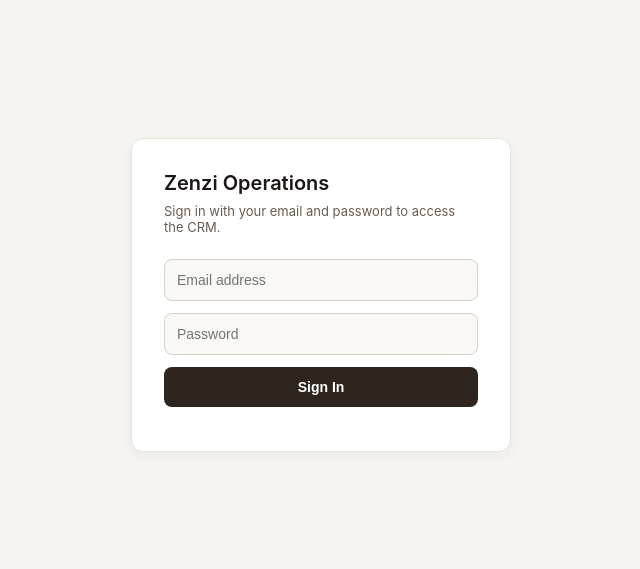
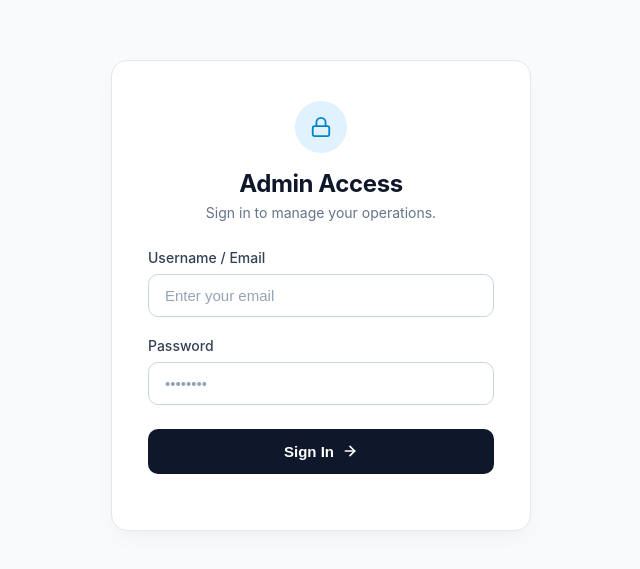
Before and after one commit to peshalacharya28-arch/Zenzi-CRM, a website: page public/index.html in a window 1280 px wide. Shown: the part 105-674 px from the top of the page, without its empty margins (319-959 px from the left). Drawn offline with nearby package versions, Linux system fonts and the light colour scheme.

Commit message:
Add files via upload

```diff
--- a/public/index.html
+++ b/public/index.html
@@ -3,70 +3,162 @@
 <head>
   <meta charset="UTF-8">
   <meta name="viewport" content="width=device-width, initial-scale=1.0">
-  <title>Zenzi Shop — Login Gateway</title>
+  <title>Zenzi Shop — Admin Access</title>
   <script src="https://cdn.jsdelivr.net/npm/@supabase/supabase-js@2/dist/umd/supabase.min.js"></script>
   <style>
     * { box-sizing: border-box; }
     body {
-      font-family: -apple-system, BlinkMacSystemFont, "Segoe UI", Roboto, sans-serif;
-      background: #f6f4f0;
+      font-family: -apple-system, BlinkMacSystemFont, "Segoe UI", Roboto, Helvetica, Arial, sans-serif;
+      background: #f8fafc;
       margin: 0;
-      padding: 0;
+      padding: 20px;
       display: flex;
       justify-content: center;
       align-items: center;
-      height: 100vh;
-      color: #2d251e;
+      min-height: 100vh;
+      color: #0f172a;
     }
     .login-card {
       background: #ffffff;
-      padding: 32px;
-      border-radius: 12px;
-      border: 1px solid #e8e4dc;
+      padding: 40px 36px;
+      border-radius: 16px;
+      border: 1px solid #e2e8f0;
       width: 100%;
-      max-width: 380px;
-      box-shadow: 0 4px 12px rgba(45, 37, 30, 0.05);
+      max-width: 420px;
+      box-shadow: 0 10px 25px -5px rgba(0, 0, 0, 0.04), 0 8px 10px -6px rgba(0, 0, 0, 0.02);
+      text-align: center;
     }
-    h2 { margin: 0 0 8px 0; font-size: 20px; font-weight: 600; color: #1c1714; }
-    p { margin: 0 0 24px 0; font-size: 13px; color: #6b5c50; }
+    .icon-wrapper {
+      width: 52px;
+      height: 52px;
+      background: #e0f2fe;
+      border-radius: 50%;
+      display: inline-flex;
+      align-items: center;
+      justify-content: center;
+      margin-bottom: 16px;
+    }
+    .icon-wrapper svg {
+      width: 22px;
+      height: 22px;
+      stroke: #0284c7;
+      stroke-width: 2;
+      fill: none;
+    }
+    h2 {
+      margin: 0 0 6px 0;
+      font-size: 24px;
+      font-weight: 700;
+      color: #0f172a;
+      letter-spacing: -0.4px;
+    }
+    .subtitle {
+      margin: 0 0 28px 0;
+      font-size: 14px;
+      color: #64748b;
+    }
+    .form-group {
+      text-align: left;
+      margin-bottom: 20px;
+    }
+    label {
+      display: block;
+      font-size: 14px;
+      font-weight: 500;
+      color: #334155;
+      margin-bottom: 8px;
+    }
     input {
       width: 100%;
-      padding: 12px;
-      border: 1px solid #d8d2c7;
-      border-radius: 8px;
-      font-size: 14px;
-      background: #faf8f5;
-      margin-bottom: 12px;
+      padding: 12px 16px;
+      border: 1px solid #cbd5e1;
+      border-radius: 10px;
+      font-size: 15px;
+      background: #ffffff;
+      color: #0f172a;
       outline: none;
+      transition: all 0.2s ease;
     }
-    input:focus { border-color: #7a5230; background: #ffffff; }
+    input::placeholder {
+      color: #94a3b8;
+    }
+    input:focus {
+      border-color: #38bdf8;
+      box-shadow: 0 0 0 3px rgba(56, 189, 248, 0.15);
+    }
     button {
       width: 100%;
-      background: #2d251e;
+      background: #0f172a;
       color: #ffffff;
-      padding: 12px;
+      padding: 14px;
       border: none;
-      border-radius: 8px;
+      border-radius: 10px;
       font-weight: 600;
       cursor: pointer;
-      font-size: 14px;
+      font-size: 15px;
+      display: flex;
+      align-items: center;
+      justify-content: center;
+      gap: 8px;
+      margin-top: 24px;
+      transition: background 0.2s ease;
     }
-    button:hover { background: #4a3c31; }
-    button:disabled { background: #8c827a; cursor: not-allowed; }
-    .msg { margin-top: 12px; font-size: 12px; text-align: center; word-break: break-word; }
-    .error { color: #dc2626; }
+    button:hover {
+      background: #1e293b;
+    }
+    button:disabled {
+      background: #94a3b8;
+      cursor: not-allowed;
+    }
+    button svg {
+      width: 16px;
+      height: 16px;
+      stroke: #ffffff;
+      stroke-width: 2.5;
+      fill: none;
+    }
+    .msg {
+      margin-top: 16px;
+      font-size: 13px;
+      text-align: center;
+      word-break: break-word;
+    }
+    .error {
+      color: #ef4444;
+    }
   </style>
 </head>
 <body>
 
   <div class="login-card">
-    <h2>Zenzi Operations</h2>
-    <p>Sign in with your email and password to access the CRM.</p>
+    <div class="icon-wrapper">
+      <svg viewBox="0 0 24 24" stroke-linecap="round" stroke-linejoin="round">
+        <rect x="3" y="11" width="18" height="11" rx="2" ry="2"></rect>
+        <path d="M7 11V7a5 5 0 0 1 10 0v4"></path>
+      </svg>
+    </div>
+
+    <h2>Admin Access</h2>
+    <p class="subtitle">Sign in to manage your operations.</p>
 
     <form id="loginForm">
-      <input type="email" id="email" placeholder="Email address" required>
-      <input type="password" id="password" placeholder="Password" required>
-      <button type="submit" id="btn-login">Sign In</button>
+      <div class="form-group">
+        <label for="email">Username / Email</label>
+        <input type="email" id="email" placeholder="Enter your email" required>
+      </div>
+
+      <div class="form-group">
+        <label for="password">Password</label>
+        <input type="password" id="password" placeholder="••••••••" required>
+      </div>
+
+      <button type="submit" id="btn-login">
+        <span>Sign In</span>
+        <svg viewBox="0 0 24 24" stroke-linecap="round" stroke-linejoin="round">
+          <line x1="5" y1="12" x2="19" y2="12"></line>
+          <polyline points="12 5 19 12 12 19"></polyline>
+        </svg>
+      </button>
     </form>
 
     <div id="status-msg" class="msg"></div>
@@ -91,7 +183,7 @@
       const password = document.getElementById('password').value;
 
       msg.innerText = "";
-      btn.innerText = "Authenticating...";
+      btn.querySelector('span').innerText = "Authenticating...";
       btn.disabled = true;
 
       const { data, error } = await dbClient.auth.signInWithPassword({ email, password });
@@ -99,7 +191,7 @@
       if (error) {
         msg.innerText = error.message;
         msg.className = "msg error";
-        btn.innerText = "Sign In";
+        btn.querySelector('span').innerText = "Sign In";
         btn.disabled = false;
       } else {
         window.location.href = '/dashboard.html';
```
